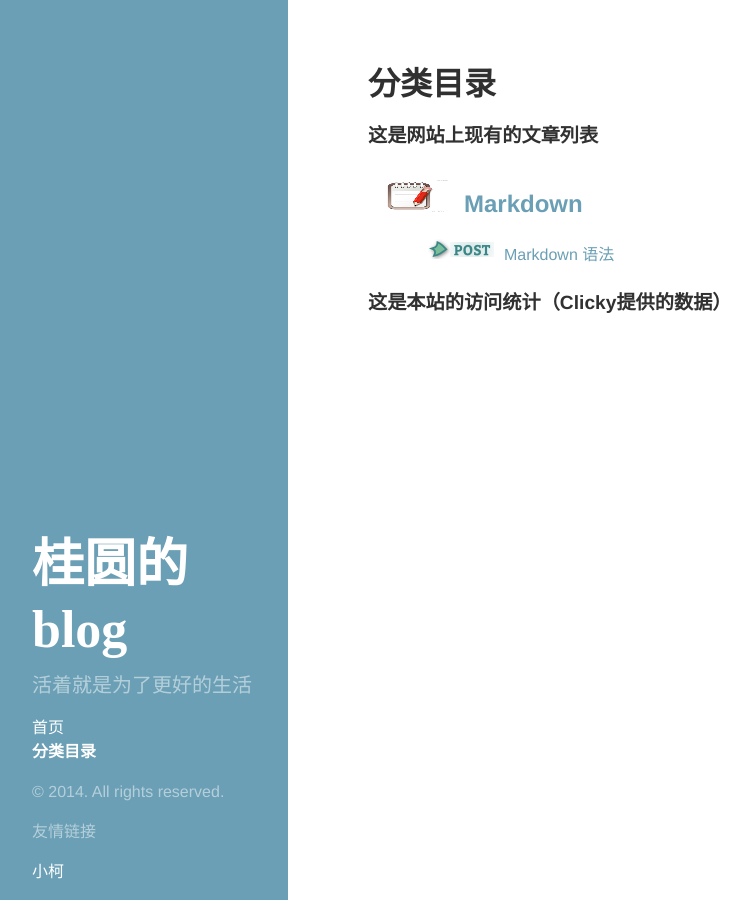
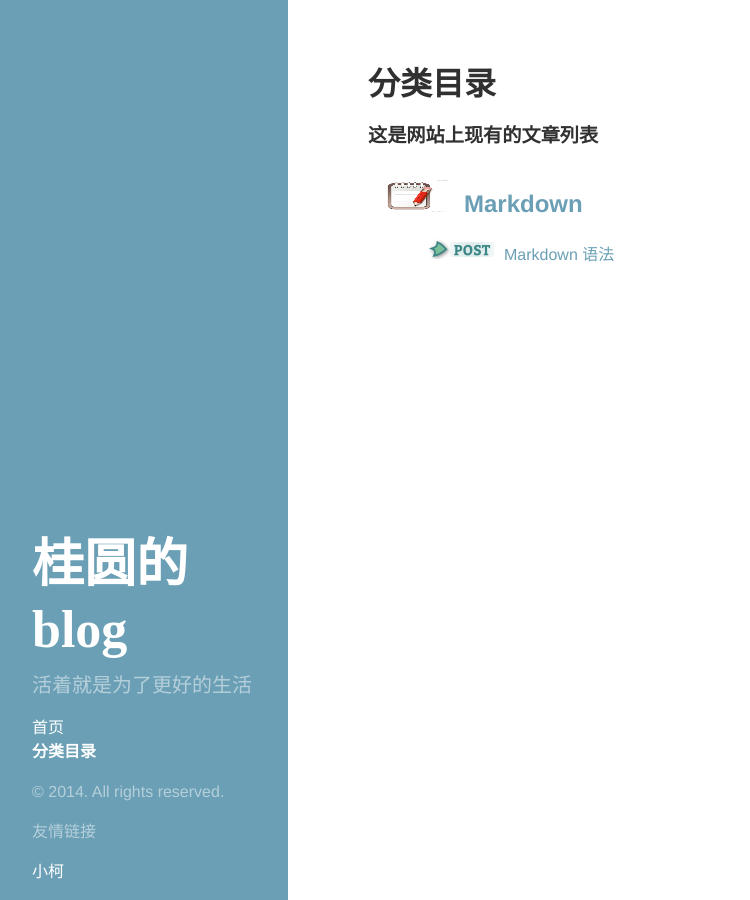
Before and after one commit to guiyuan/guiyuan.github.io, a Jekyll site: the page built from Archive.md, in a window 1280 px wide. Shown: the whole page, without its empty margins (0-750 px from the left). Built offline with Jekyll 4.4.1, drawn with Linux system fonts in a browser that asks for light colours; comment, search, counter and statistics services are not loaded.

Commit message:
add clicky cloudy

```diff
--- a/Archive.md
+++ b/Archive.md
@@ -20,5 +20,4 @@
 {% endfor %}
 </ul>
 
-### 这是本站的访问统计（Clicky提供的数据）
-<Script src="//widgets.clicky.com/tally/?site_id=100794732&sitekey=440ded735011724debbd89be2654180d&width=175&height=250&title=&hide_title=1&hide_branding=1" type="text/javascript"></script>
+<script src="//widgets.clicky.com/cloudy/?site_id=100794732&sitekey=18fca3e284c1c0fe40148e9566265872&width=200&height=500&date=last-7-days&type=searches&limit=30&title=&hide_title=1&hide_branding=1" type="text/javascript"></script>
```
